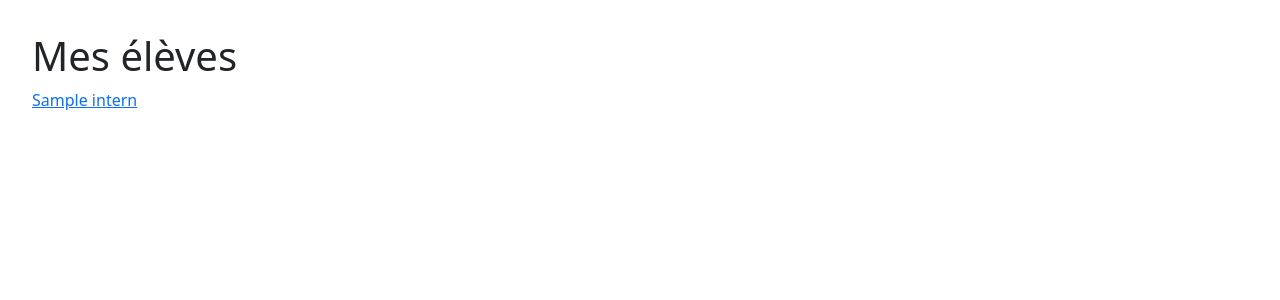
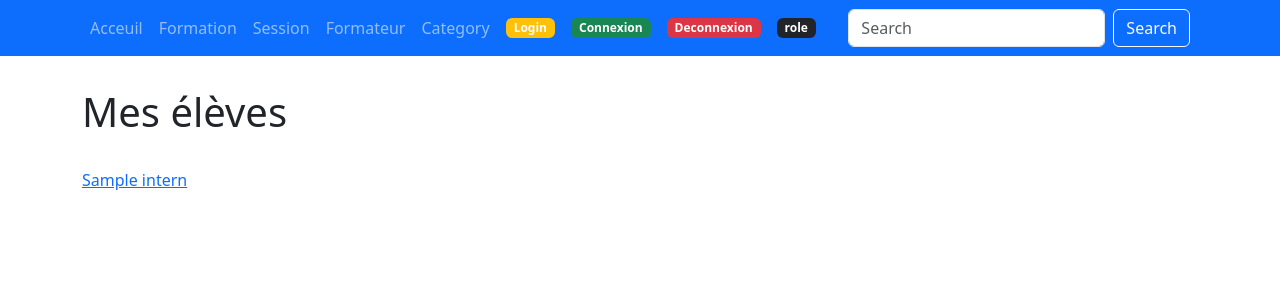
Before and after one commit to Littlebirdwarrior/SymfonySession, a Symfony app: template templates/intern/index.html.twig in a window 1280 px wide. Shown: the top 300 px of the page. Run offline with Twig, Linux system fonts and the light colour scheme; the template is opened without the code that fills it: most values are stand-ins (such as "Sample title", 1, 10 or a date in 2020); some libraries are stand-ins or nearby versions.

Commit message:
nav et style ok

```diff
--- a/public/css/style.css
+++ b/public/css/style.css
@@ -1,3 +1,3 @@
-body {
-    padding: 2rem;
+h1 {
+    margin: 2rem 0;
 }
--- a/templates/base.html.twig
+++ b/templates/base.html.twig
@@ -14,6 +14,47 @@
             {{ encore_entry_link_tags('app') }}
         {% endblock %}
 
+        <nav class="navbar navbar-expand-lg navbar navbar-dark bg-primary">
+            <button class="navbar-toggler" type="button" data-toggle="collapse" data-target="#navbarSupportedContent" aria-controls="navbarSupportedContent" aria-expanded="false" aria-label="Toggle navigation">
+              <span class="navbar-toggler-icon"></span>
+            </button>
+
+            <div class="collapse navbar-collapse justify-content-between container" id="navbarSupportedContent">
+              <ul class="navbar-nav mr-auto">
+                    <li class="nav-item">
+                        <a class="nav-link" href="#"> Acceuil</a>
+                    </li>
+                    <li class="nav-item">
+                        <a class="nav-link" href="{{ path('app_formation')}}">Formation</a>
+                    </li>
+                    <li class="nav-item">
+                        <a class="nav-link" href="{{ path('app_session')}}">Session</a>
+                    </li>
+                    <li class="nav-item">
+                        <a class="nav-link" href="{{ path('app_trainer')}}">Formateur</a>
+                    </li>
+                    <li class="nav-item">
+                        <a class="nav-link" href="{{ path('app_category')}}">Category</a>
+                    </li>
+                    <li class="nav-item d-flex">
+                        <a class="nav-link badge bg-warning align-self-center mx-2" href="#">Login</a>
+                    </li>
+                    <li class="nav-item d-flex">
+                        <a class="nav-link badge bg-success align-self-center mx-2" href="#">Connexion</a>
+                        <a class="nav-link badge bg-danger align-self-center mx-2" href="#">Deconnexion</a>
+                    </li>
+                    <li class="nav-item d-flex">
+                        <span class=" badge bg-dark align-self-center mx-2">role</span>
+                    </li>
+
+              </ul>
+              <form class="form-inline my-2 my-lg-0 d-flex">
+                <input class="form-control" type="search" placeholder="Search" aria-label="Search">
+                <button class="btn btn-outline-light mx-2" type="submit">Search</button>
+              </form>
+            </div>
+          </nav>
+
         {% block javascripts %}
             {# script bootstrap #}
             <script src="https://cdn.jsdelivr.net/npm/bootstrap@5.3.0-alpha3/dist/js/bootstrap.bundle.min.js" integrity="sha384-ENjdO4Dr2bkBIFxQpeoTz1HIcje39Wm4jDKdf19U8gI4ddQ3GYNS7NTKfAdVQSZe" crossorigin="anonymous"></script>
--- a/templates/intern/index.html.twig
+++ b/templates/intern/index.html.twig
@@ -3,10 +3,12 @@
 {% block title %}Hello InternController!{% endblock %}
 
 {% block body %}
+    <main class="container">
+        <h1>Mes élèves</h1>
 
-    <h1>Mes élèves</h1>
+        {% for intern in interns %}
+            <a href="{{ path('show_intern', {'id': intern.id}) }}">{{ intern}}</a><br>
+        {% endfor %}
+    </main>
 
-    {% for intern in interns %}
-        <a href="{{ path('show_intern', {'id': intern.id}) }}">{{ intern}}</a><br>
-    {% endfor %}
 {% endblock %}
--- a/templates/session/index.html.twig
+++ b/templates/session/index.html.twig
@@ -15,7 +15,7 @@
                     <div class="col">
                         <a href=" {{ path('show_session', {'id': session.id}) }} ">
 
-                            <div class="card">
+                            <div class="card" style="height:15rem">
                                 <figure class="figure">
                                     <img src="{{session.image}}" class="card-img-top img-fluid" alt="image {{session.title}}">
                                 </figure>
```
Also changed, not shown: public/others/todolist.txt (+4 -4 lines), templates/category/index.html.twig (+6 -4 lines), templates/formation/index.html.twig (+7 -4 lines), templates/module/index.html.twig (+6 -4 lines), templates/programme/index.html.twig (+6 -6 lines), templates/trainer/index.html.twig (+6 -5 lines).
